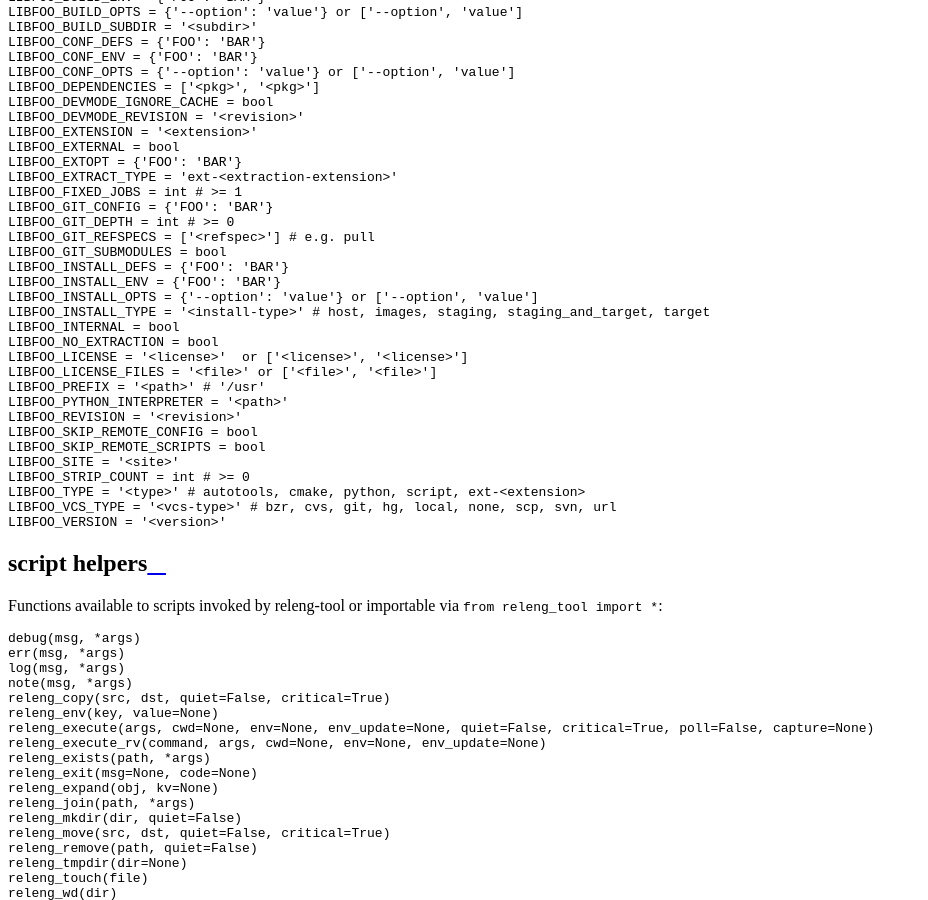
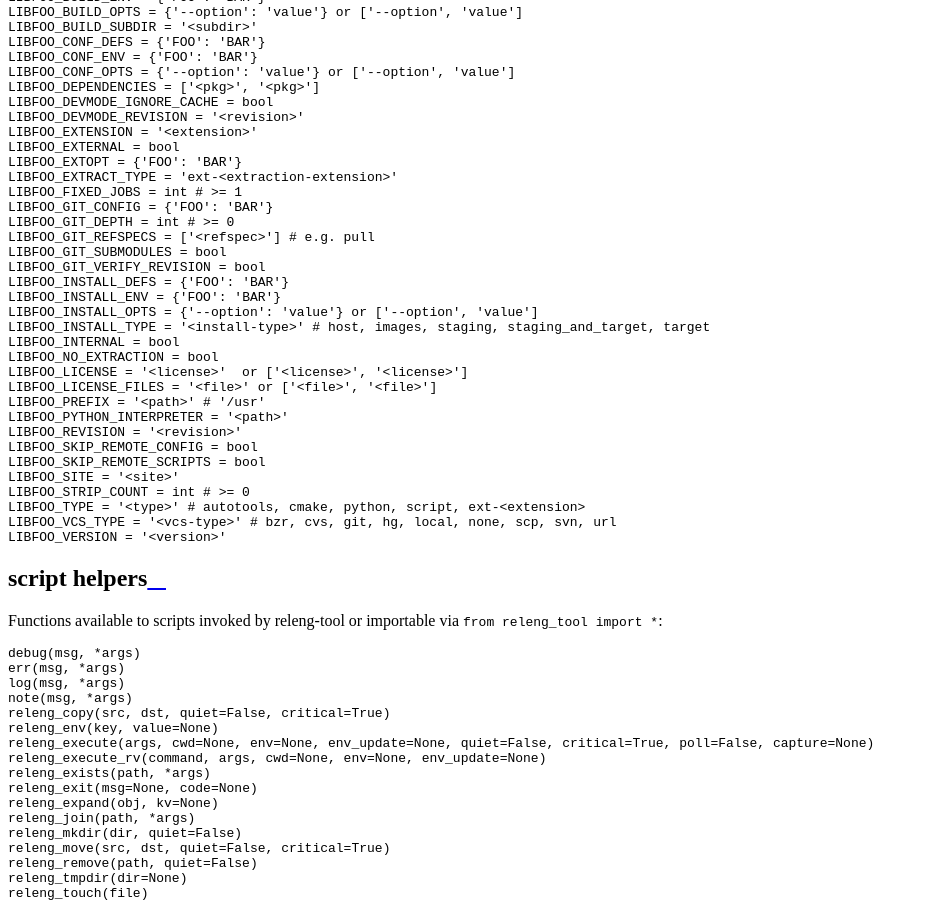
Before and after one commit to releng-tool/releng-tool, a Sphinx documentation site: the page built from Documentation/annex-a.rst, in a window 1280 px wide and 900 px high, scrolled down 2214 px. Shown: the whole window, without its empty margins (0-928 px from the left). Built offline with Sphinx 7.4.7 and the Read the Docs theme 2.0.0, drawn with Linux system fonts in a browser that asks for light colours.

Commit message:
Documentation: adding new git verify revision configuration
Adding the newly added configuration `LIBFOO_GIT_VERIFY_REVISION` to the
developer's guide document.

Signed-off-by: James Knight <james.d.knight@live.com>

```diff
--- a/Documentation/annex-a.rst
+++ b/Documentation/annex-a.rst
@@ -102,6 +102,7 @@ Configuration options parsed by releng-tool for a package definition:
    LIBFOO_GIT_DEPTH = int # >= 0
    LIBFOO_GIT_REFSPECS = ['<refspec>'] # e.g. pull
    LIBFOO_GIT_SUBMODULES = bool
+   LIBFOO_GIT_VERIFY_REVISION = bool
    LIBFOO_INSTALL_DEFS = {'FOO': 'BAR'}
    LIBFOO_INSTALL_ENV = {'FOO': 'BAR'}
    LIBFOO_INSTALL_OPTS = {'--option': 'value'} or ['--option', 'value']
```
Also changed, not shown: 1 other file.
